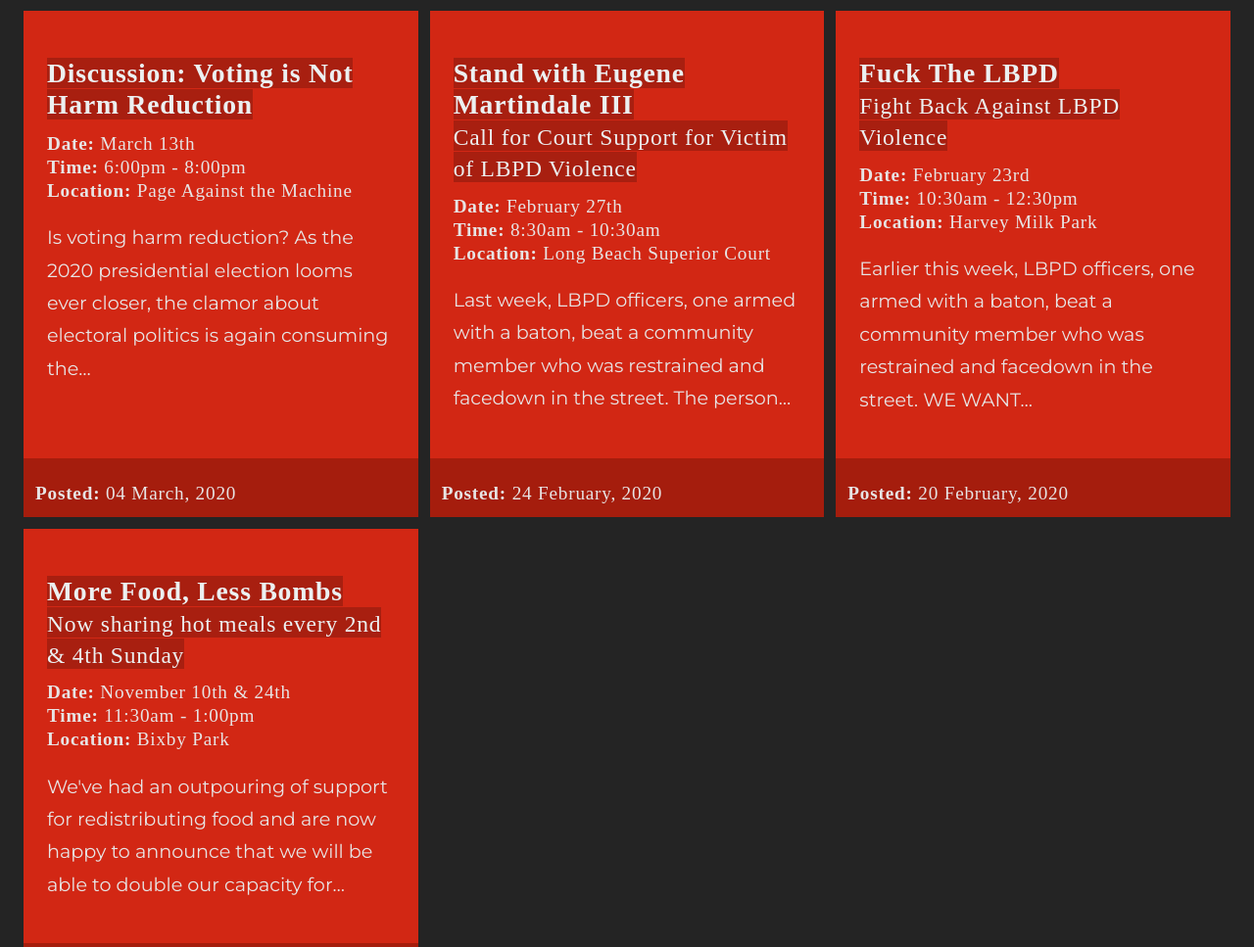
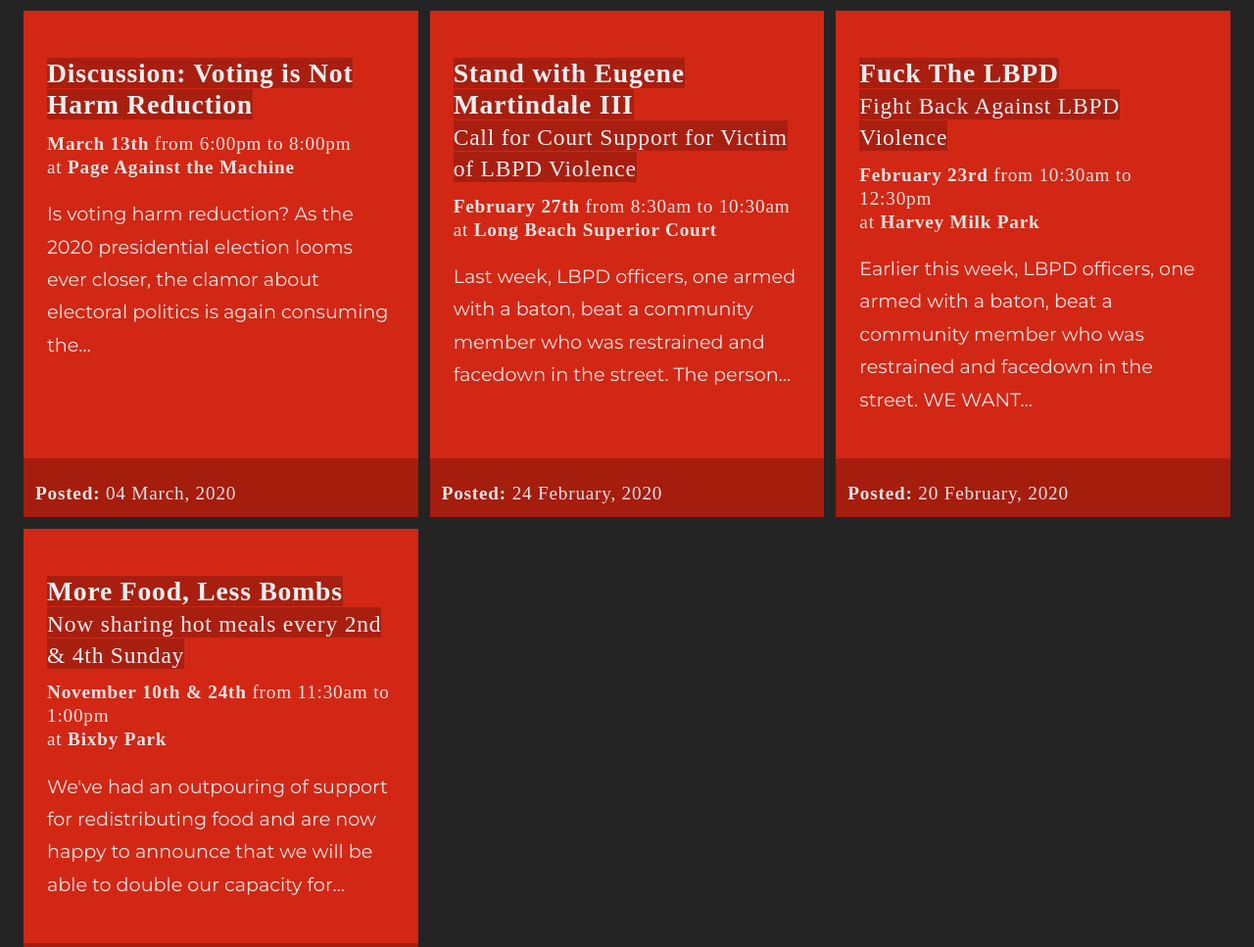
Before and after one commit to laura-is-here/anarchistlb-gatsby, a Gatsby site: page / in a window 1280 px wide. Shown: the part 3800-4767 px from the top of the page at 98% size. Built offline with nearby package versions, Linux system fonts and the light colour scheme; Gatsby itself is replaced by a stand-in of ours; a web font is replaced by a local one.

Commit message:
Restyle event details cards

```diff
--- a/src/components/eventcardgrid.js
+++ b/src/components/eventcardgrid.js
@@ -69,12 +69,10 @@
             </Link>
           </h3>
           <EventCardDetails>
-            <strong>Date:</strong> {node.frontmatter.eventDate}
+            <strong>{node.frontmatter.eventDate}</strong> from{" "}
+            {node.frontmatter.eventStart} to {node.frontmatter.eventEnd}
             <br />
-            <strong>Time:</strong> {node.frontmatter.eventStart} -{" "}
-            {node.frontmatter.eventEnd}
-            <br />
-            <strong>Location:</strong> {node.frontmatter.eventLocation}
+            at <strong>{node.frontmatter.eventLocation}</strong>
             <br />
           </EventCardDetails>
           <p>{node.excerpt}</p>
```
